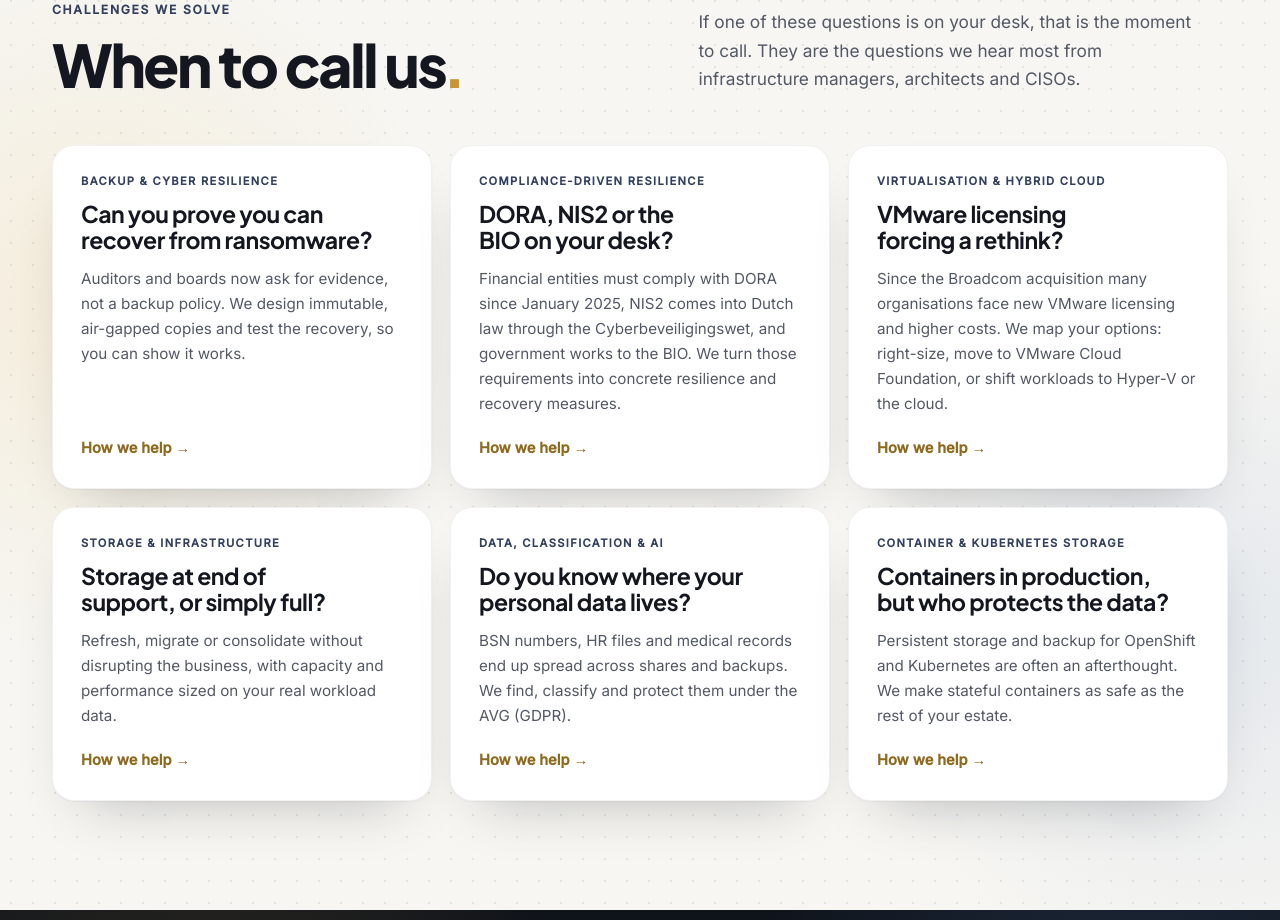
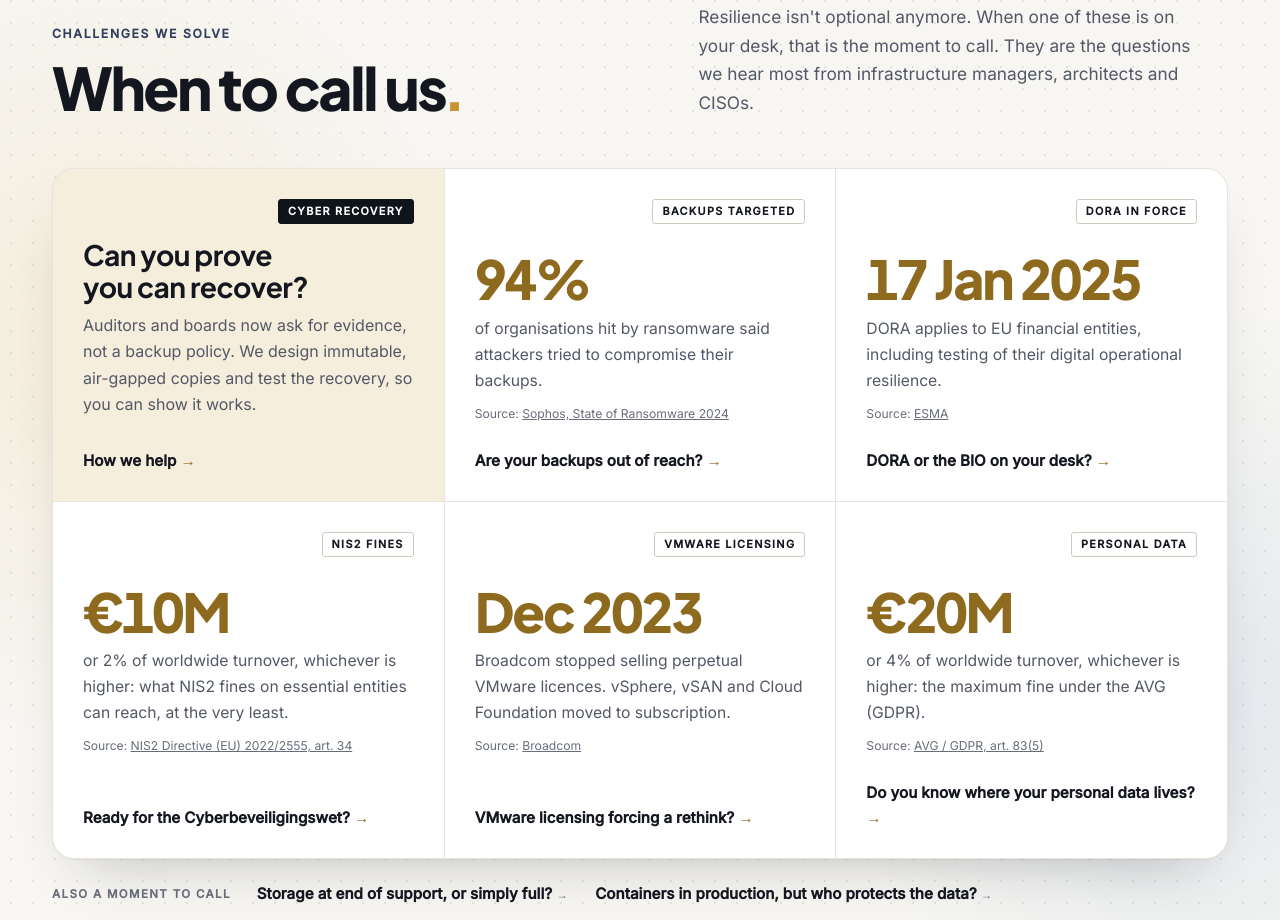
Before and after one commit to FrenckGyamfi/FrenckGyamfi, an Astro site in the folder website/: page / in a window 1280 px wide. Shown: the part 1220-2140 px from the top of the page. Built offline with nearby package versions, Linux system fonts and the light colour scheme; Astro itself is replaced by a stand-in of ours; animation ran at ten frames a second.

Commit message:
When to call us: Rubrik-style grid with sourced figures
Replace the six challenge cards with a single grid: a tinted feature tile
(cyber recovery) and five figure tiles with boxed tags, each with its
source: Sophos State of Ransomware 2024 (94% backups targeted), ESMA
(DORA applies 17 Jan 2025), NIS2 art. 34 (EUR 10M / 2%), Broadcom
(perpetual VMware licences ended Dec 2023), GDPR art. 83(5) (EUR 20M / 4%).
Storage and container questions move to a link row under the grid.

Co-Authored-By: Claude Opus 5.5 <noreply@anthropic.com>
Claude-Session: https://claude.ai/code/session_01RDboWy3qHDF1wzNq4jY69M

```diff
--- a/website/src/data/content.json
+++ b/website/src/data/content.json
@@ -59,49 +59,70 @@
   "challenges": {
     "eyebrow": "Challenges we solve",
     "title": "When to call us<span class=\"hl\">.</span>",
-    "intro": "If one of these questions is on your desk, that is the moment to call. They are the questions we hear most from infrastructure managers, architects and CISOs.",
-    "items": [
+    "intro": "Resilience isn't optional anymore. When one of these is on your desk, that is the moment to call. They are the questions we hear most from infrastructure managers, architects and CISOs.",
+    "feature": {
+      "tag": "Cyber recovery",
+      "title": "Can you prove you can recover?",
+      "text": "Auditors and boards now ask for evidence, not a backup policy. We design immutable, air-gapped copies and test the recovery, so you can show it works.",
+      "href": "#svc-backup",
+      "link": "How we help"
+    },
+    "stats": [
       {
-        "href": "#svc-backup",
-        "tag": "Backup & cyber resilience",
-        "title": "Can you prove you can recover from ransomware?",
-        "text": "Auditors and boards now ask for evidence, not a backup policy. We design immutable, air-gapped copies and test the recovery, so you can show it works.",
-        "more": "How we help →"
+        "tag": "Backups targeted",
+        "figure": "94%",
+        "caption": "of organisations hit by ransomware said attackers tried to compromise their backups.",
+        "source": "Sophos, State of Ransomware 2024",
+        "sourceUrl": "https://www.sophos.com/en-us/press/press-releases/2024/04/ransomware-payments-increase-500-last-year-finds-sophos-state",
+        "question": "Are your backups out of reach?",
+        "href": "#svc-backup"
       },
       {
-        "href": "#svc-backup",
-        "tag": "Compliance-driven resilience",
-        "title": "DORA, NIS2 or the BIO on your desk?",
-        "text": "Financial entities must comply with DORA since January 2025, NIS2 comes into Dutch law through the Cyberbeveiligingswet, and government works to the BIO. We turn those requirements into concrete resilience and recovery measures.",
-        "more": "How we help →"
+        "tag": "DORA in force",
+        "figure": "17 Jan 2025",
+        "caption": "DORA applies to EU financial entities, including testing of their digital operational resilience.",
+        "source": "ESMA",
+        "sourceUrl": "https://www.esma.europa.eu/digital-operational-resilience-act-dora",
+        "question": "DORA or the BIO on your desk?",
+        "href": "#first-engagement"
       },
       {
-        "href": "#svc-virt",
-        "tag": "Virtualisation & hybrid cloud",
-        "title": "VMware licensing forcing a rethink?",
-        "text": "Since the Broadcom acquisition many organisations face new VMware licensing and higher costs. We map your options: right-size, move to VMware Cloud Foundation, or shift workloads to Hyper-V or the cloud.",
-        "more": "How we help →"
+        "tag": "NIS2 fines",
+        "figure": "€10M",
+        "caption": "or 2% of worldwide turnover, whichever is higher: what NIS2 fines on essential entities can reach, at the very least.",
+        "source": "NIS2 Directive (EU) 2022/2555, art. 34",
+        "sourceUrl": "https://eur-lex.europa.eu/eli/dir/2022/2555/oj",
+        "question": "Ready for the Cyberbeveiligingswet?",
+        "href": "#first-engagement"
       },
       {
-        "href": "#svc-storage",
-        "tag": "Storage & infrastructure",
-        "title": "Storage at end of support, or simply full?",
-        "text": "Refresh, migrate or consolidate without disrupting the business, with capacity and performance sized on your real workload data.",
-        "more": "How we help →"
+        "tag": "VMware licensing",
+        "figure": "Dec 2023",
+        "caption": "Broadcom stopped selling perpetual VMware licences. vSphere, vSAN and Cloud Foundation moved to subscription.",
+        "source": "Broadcom",
+        "sourceUrl": "https://news.broadcom.com/news/vmware-by-broadcom-business-transformation",
+        "question": "VMware licensing forcing a rethink?",
+        "href": "#svc-virt"
       },
       {
-        "href": "#svc-cleanup",
-        "tag": "Data, classification & AI",
-        "title": "Do you know where your personal data lives?",
-        "text": "BSN numbers, HR files and medical records end up spread across shares and backups. We find, classify and protect them under the AVG (GDPR).",
-        "more": "How we help →"
+        "tag": "Personal data",
+        "figure": "€20M",
+        "caption": "or 4% of worldwide turnover, whichever is higher: the maximum fine under the AVG (GDPR).",
+        "source": "AVG / GDPR, art. 83(5)",
+        "sourceUrl": "https://eur-lex.europa.eu/eli/reg/2016/679/oj",
+        "question": "Do you know where your personal data lives?",
+        "href": "#svc-cleanup"
+      }
+    ],
+    "alsoLabel": "Also a moment to call",
+    "also": [
+      {
+        "question": "Storage at end of support, or simply full?",
+        "href": "#svc-storage"
       },
       {
-        "href": "#svc-k8s",
-        "tag": "Container & Kubernetes storage",
-        "title": "Containers in production, but who protects the data?",
-        "text": "Persistent storage and backup for OpenShift and Kubernetes are often an afterthought. We make stateful containers as safe as the rest of your estate.",
-        "more": "How we help →"
+        "question": "Containers in production, but who protects the data?",
+        "href": "#svc-k8s"
       }
     ]
   },
--- a/website/src/pages/index.astro
+++ b/website/src/pages/index.astro
@@ -29,16 +29,24 @@ const { hero, challenges, offer, services, sectors, platforms, method, faq, cont
   <section class="band" id="challenges">
     <div class="wrap">
       <Head {...challenges} />
-      <div class="challenges">
-        {challenges.items.map((i) => (
-          <a class="challenge card" href={i.href}>
-            <span class="tag">{i.tag}</span>
-            <h3 set:html={i.title} />
-            <p set:html={i.text} />
-            <span class="more">{i.more}</span>
-          </a>
+      <div class="whynow">
+        <a class="wn-tile wn-feature" href={challenges.feature.href}>
+          <span class="wn-tag solid">{challenges.feature.tag}</span>
+          <h3>{challenges.feature.title}</h3>
+          <p>{challenges.feature.text}</p>
+          <span class="wn-link">{challenges.feature.link} <span aria-hidden="true">→</span></span>
+        </a>
+        {challenges.stats.map((t) => (
+          <div class="wn-tile">
+            <span class="wn-tag">{t.tag}</span>
+            <p class="wn-figure">{t.figure}</p>
+            <p class="wn-caption">{t.caption}</p>
+            <p class="wn-source">Source: <a href={t.sourceUrl} target="_blank" rel="noopener">{t.source}</a></p>
+            <a class="wn-link" href={t.href}>{t.question} <span aria-hidden="true">→</span></a>
+          </div>
         ))}
       </div>
+      <p class="wn-also"><span>{challenges.alsoLabel}</span>{challenges.also.map((a) => <a href={a.href}>{a.question} <span aria-hidden="true">→</span></a>)}</p>
     </div>
   </section>
 
--- a/website/src/styles/global.css
+++ b/website/src/styles/global.css
@@ -129,16 +129,33 @@ h3 { font-weight: 700; letter-spacing: -0.02em; }
 
 /* when to call */
 #challenges { background: radial-gradient(40% 55% at 8% 35%, rgba(226,176,74,.14), transparent 70%), radial-gradient(40% 55% at 94% 70%, rgba(110,145,205,.14), transparent 70%); }
-.challenges { display: grid; grid-template-columns: repeat(3, 1fr); gap: 18px; }
-.challenge { display: flex; flex-direction: column; gap: 12px; padding: 28px; text-decoration: none; color: inherit; min-width: 0; transition: transform .2s ease, border-color .2s ease; }
-.challenge:hover { transform: translateY(-3px); border-color: rgba(200,149,47,.5); }
-.challenge .tag { font: 600 .7rem/1.3 var(--body); letter-spacing: .12em; text-transform: uppercase; color: var(--navy); }
-.challenge h3 { font-size: clamp(1.25rem, 1.8vw, 1.5rem); line-height: 1.15; }
-.challenge p { color: var(--muted); font-size: .95rem; }
-.challenge .more { margin-top: auto; padding-top: 8px; font-weight: 600; font-size: .92rem; color: var(--gold-deep); }
-@media (prefers-reduced-motion: reduce) { .challenge, .challenge:hover { transition: none; transform: none; } }
-@media (max-width: 960px) { .challenges { grid-template-columns: 1fr 1fr; } }
-@media (max-width: 620px) { .challenges { grid-template-columns: 1fr; } }
+/* Why now: one grid, hairline dividers, boxed tags, big sourced figures */
+.whynow { display: grid; grid-template-columns: repeat(3, 1fr); gap: 1px; background: var(--line); border: 1px solid var(--line); border-radius: var(--radius); overflow: hidden; box-shadow: var(--shadow); }
+.wn-tile { position: relative; display: flex; flex-direction: column; gap: 10px; min-width: 0; padding: 30px 30px 28px; background: var(--card); color: inherit; text-decoration: none; min-height: 300px; transition: background .2s ease; }
+.wn-tile:hover { background: #FFFCF5; }
+.wn-tag { align-self: flex-end; font: 600 .68rem/1 var(--body); letter-spacing: .12em; text-transform: uppercase; color: var(--text); border: 1px solid #CFCABD; padding: 6px 9px; border-radius: 3px; }
+.wn-tag.solid { background: var(--ink); border-color: var(--ink); color: #FFFFFF; }
+.wn-figure { margin-top: 18px; font: 800 clamp(2.6rem, 4.2vw, 3.7rem)/1 var(--display); letter-spacing: -0.04em; color: var(--gold-deep); font-variant-numeric: tabular-nums; }
+.wn-caption { color: var(--muted); font-size: .98rem; max-width: 26rem; }
+.wn-source { font-size: .76rem; color: var(--dim); }
+.wn-source a { color: inherit; }
+.wn-link { margin-top: auto; padding-top: 14px; font-weight: 600; font-size: .95rem; color: var(--text); text-decoration: none; }
+.wn-link span { display: inline-block; color: var(--gold-deep); transition: transform .2s ease; }
+.wn-tile:hover .wn-link span, .wn-link:hover span { transform: translateX(4px); }
+.wn-link:hover { color: var(--gold-deep); }
+.wn-feature { background: #F6EEDC; justify-content: flex-start; }
+.wn-feature:hover { background: #F2E7CF; }
+.wn-feature h3 { margin-top: auto; font-size: clamp(1.5rem, 2.2vw, 1.9rem); line-height: 1.12; }
+.wn-feature p { color: var(--muted); max-width: 26rem; }
+.wn-feature .wn-link { margin-top: 6px; }
+.wn-also { display: flex; flex-wrap: wrap; align-items: center; gap: 10px 26px; margin-top: 22px; font-size: .95rem; }
+.wn-also span:first-child { font: 600 .72rem var(--body); letter-spacing: .12em; text-transform: uppercase; color: var(--dim); }
+.wn-also a { color: var(--text); font-weight: 600; text-decoration: none; }
+.wn-also a span { color: var(--gold-deep); }
+.wn-also a:hover { color: var(--gold-deep); }
+@media (prefers-reduced-motion: reduce) { .wn-tile, .wn-link span { transition: none; } }
+@media (max-width: 960px) { .whynow { grid-template-columns: 1fr 1fr; } }
+@media (max-width: 620px) { .whynow { grid-template-columns: 1fr; } .wn-tile { min-height: 0; padding: 24px 22px; } .wn-feature h3 { margin-top: 18px; } }
 
 /* first engagement */
 .offer { display: grid; grid-template-columns: 1.1fr 1fr; gap: clamp(32px, 5vw, 72px); align-items: start; padding: clamp(28px, 5vw, 56px); border-radius: 28px; background: rgba(255,255,255,.045); border: 1px solid rgba(255,255,255,.12); box-shadow: 0 40px 90px -50px rgba(0,0,0,.7); }
```
